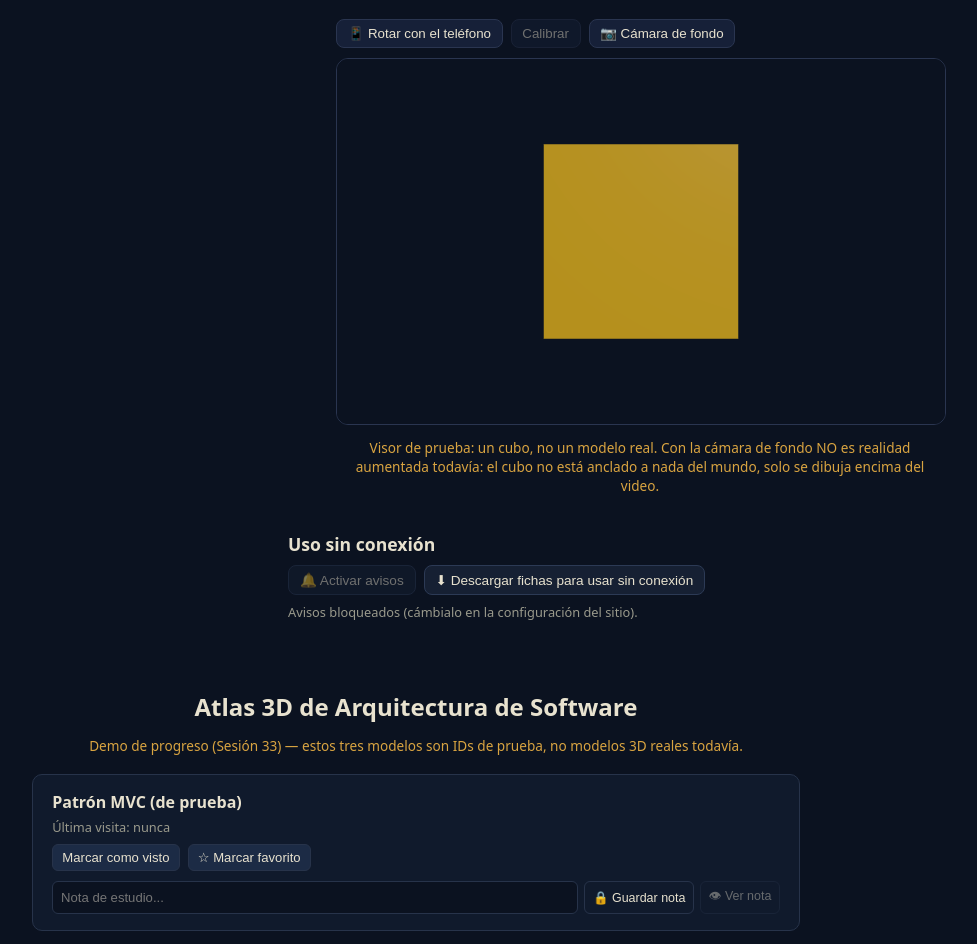
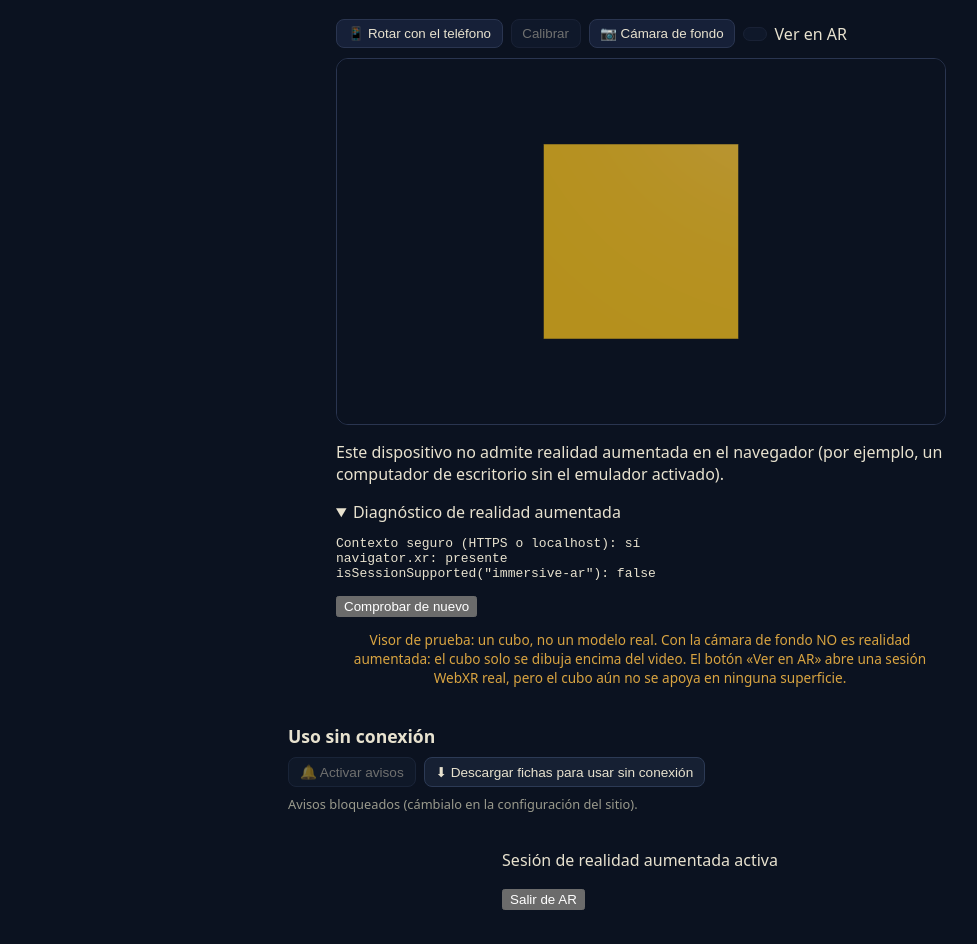
Before and after one commit to CamilaPuin/pwa-ar-objetos3d, a website built with Vite: page index.html in a window 1280 px wide. Shown: the top 944 px of the page, without its empty margins (0-977 px from the left). Built offline with nearby package versions, Linux system fonts and the light colour scheme.

Commit message:
botones de AR

```diff
--- a/index.html
+++ b/index.html
@@ -14,13 +14,20 @@
         <button type="button" id="btn-orientacion">📱 Rotar con el teléfono</button>
         <button type="button" id="btn-calibrar" disabled>Calibrar</button>
         <button type="button" id="btn-camara">📷 Cámara de fondo</button>
+        <button type="button" id="btn-ar" disabled></button>Ver en AR</button>
         <span id="lectura-visor" class="lectura-visor"></span>
       </div>
       <p id="aviso-visor" class="aviso-visor" role="status" hidden></p>
       <div id="visor" class="visor">
         <video id="fondo-camara" class="fondo-camara" playsinline muted hidden></video>
       </div>
-      <p class="aviso-demo">Visor de prueba: un cubo, no un modelo real. Con la cámara de fondo NO es realidad aumentada todavía: el cubo no está anclado a nada del mundo, solo se dibuja encima del video.</p>
+      <p id="estado-ar" class="estado-ar" role="status">Comprobando realidad aumentada…</p>
+      <details class="diag-ar">
+        <summary>Diagnóstico de realidad aumentada</summary>
+        <pre id="diag-ar" class="diag-ar-texto"></pre>
+        <button type="button" id="btn-recomprobar">Comprobar de nuevo</button>
+      </details>
+      <p class="aviso-demo">Visor de prueba: un cubo, no un modelo real. Con la cámara de fondo NO es realidad aumentada: el cubo solo se dibuja encima del video. El botón «Ver en AR» abre una sesión WebXR real, pero el cubo aún no se apoya en ninguna superficie.</p>
     </section>
     <section class="descargas-zona" aria-labelledby="titulo-descargas">
       <h2 id="titulo-descargas">Uso sin conexión</h2>
@@ -32,6 +39,10 @@
       <progress id="progreso-descarga" max="3" value="0" hidden></progress>
       <p id="estado-descarga" class="estado-descarga" role="status"></p>
     </section>
+    <div id="xr-overlay" class="xr-overlay">
+      <p id="xr-estado">Sesión de realidad aumentada activa</p>
+      <button type="button" id="btn-salir-ar">Salir de AR</button>
+    </div>
     <div id="app"></div>
     <script type="module" src="/src/main.ts"></script>
   </body>
```
